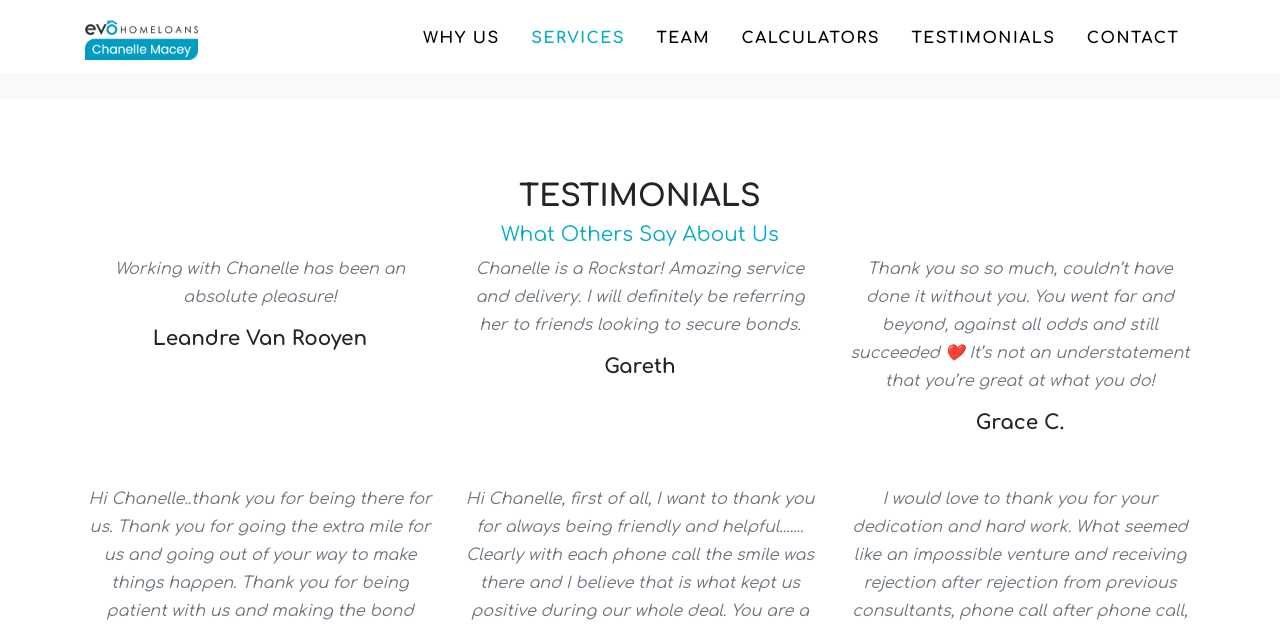
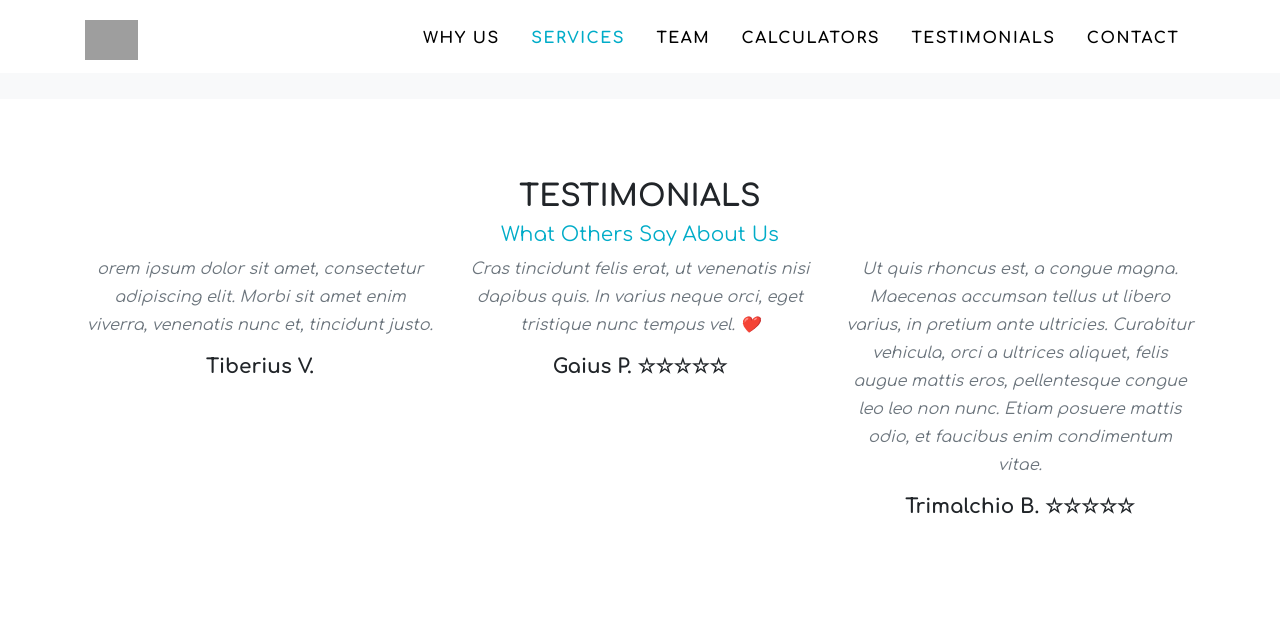
Before and after one commit to Intellify-Cloud/ev-kprob, a Jekyll site: the page built from index.md, in a window 1280 px wide and 1400 px high, scrolled down 1819 px. Shown: the top 629 px of the window. Built offline with Jekyll 4.4.1, drawn with Linux system fonts in a browser that asks for light colours; some of the changed text lies outside the part shown; grey boxes are pictures that could not be loaded.

Commit message:
1012.1153

```diff
--- a/_assets/site.scss
+++ b/_assets/site.scss
@@ -3,10 +3,10 @@
 @import "bootstrap/scss/variables";
 @import "bootstrap/scss/mixins";
 
-$header-image: "./img/evo-chanelle-macey-hero.jpg";
+$header-image: "./img/evo-key-pro-bonds-hero.jpg";
 $contact-image: "./img/contact.png";
 
-$primary: #00ACC8;
+$primary: #1bacc6;
 $white: #fff;
 $black: #000;
 $input-height:calc(#{$input-height-inner} + #{$input-height-border});
--- a/_config.yml
+++ b/_config.yml
@@ -1,12 +1,12 @@
 baseurl: ""
 
-title      : evo Chanelle Macey - Expert in Bond Origination & Home Loans | Durban
-email      : chanelle.macey@evogroup.co.za
-description: Contact Chanelle Macey from evo Chanelle Macey to help you with your home loan. We are experienced property professionals specializing in home loans and property finance. We are passionate about the property industry, focusing on bonds, home loans, and origination. We are committed to excellence and building long-term relationships.
+title      : evo Key Pro Bonds - Experts in Bond Origination & Home Loans | Durban
+email      : keyprobonds@outlook.com
+description: Connect with Carol Musgrove at evo Key Pro Bonds for expert guidance on securing your home loan. Our team of seasoned property specialists specializes in tailored home loans and comprehensive property finance solutions. We bring unparalleled passion to the property industry, dedicated specifically to bonds, home loans, and origination services. Count on our unwavering commitment to delivering excellence and fostering enduring partnerships
 author     : Eben Roux / Pieter Oosthuizen
 
 analytics:
-  google: G-2X3NV6BXQM
+  google: G-XXX
 
 collections:
   portfolio:
@@ -20,14 +20,14 @@
     - GET, OPTIONS, HEAD
 
 logo:
-  path: /assets/evo chanelle macey logo.png
+  path: /assets/evo-key-pro-bonds-logo.png
 
 exclude: [node_modules,webpack-config.js,package.json,package-lock.json]
 
 group: evo Homeloans
 
-company: evo Chanelle Macey
+company: evo Key Pro Bonds
 
-url: https://evohomeloans.co.za/bond-originator/uncategorized/chanelle-macey-evo-home-loans/
+url: https://evohomeloans.co.za/bond-originator/uncategorized/xxx/
 
 address: 275 Peter Mokaba Road, Morningside, Durban, 4001
--- a/_data/sitetext.yml
+++ b/_data/sitetext.yml
@@ -11,7 +11,7 @@
         desc: "We submit Home Loan Applications to up to seven banks negotiating the best interest rates and deal in the market at any given time."
         icon: fas fa-home
         link:
-          url: mailto:chanelle.macey@evogroup.co.za ?subject=Mail from evo Chanelle Macey website
+          url: mailto:keyprobonds@outlook.com ?subject=Mail from evo Key Pro Bonds website
           text: "Email Us"
       - title: "Pre-qualification"
         desc: "We help you check your credit record, income and expenses to give you an accurate assessment of what you can afford. You will then know how likely you are to qualify for a bond."
@@ -23,7 +23,7 @@
         desc: "I'm searching property portals and visiting show houses but have a few questions."
         icon: fas fa-search
         link:
-          url: mailto:chanelle.macey@evogroup.co.za ?subject=Mail from evo Chanelle Macey website
+          url: mailto:keyprobonds@outlook.com ?subject=Mail from evo Key Pro Bonds website
           text: "Email Me"
 
 articles:
@@ -75,7 +75,7 @@
           text: "Calculate"
 
 textblock:
-    title: "Why evo Chanelle Macey"
+    title: "Why Key Pro Bonds"
     text: "Home loans ....getting your bond approved."
     footer: "Our service is completely FREE, with no obligation."
     section: textblock
@@ -110,15 +110,15 @@
 
 about:
     title: "About Us"
-    text2: "Property runs in my family's veins, with a father who is a property developer and a mom who has been an estate agent for more than 30 years, I have had  exposure to the industry from many perspectives and fully understand the ups & downs of approved and declined bonds.
+    text2: "Pellentesque habitant morbi tristique senectus et netus et malesuada fames ac turpis egestas. Nulla gravida non urna a efficitur. Fusce ultricies dui eu eros vulputate, et ultricies quam placerat.
     <br><br>
-    Our passion for my work shows in my day-to-day interactions and all of our transactions.
+    Pellentesque nibh lectus, pulvinar a convallis sed, vehicula vel diam. Etiam blandit mi in diam rhoncus, eget auctor lacus tristique.
     <br><br>
-    We understand the importance of each sale for my buyers and real estate partners.
+    Aenean lacus risus, vehicula at pellentesque eu, facilisis non tellus.
     <br><br>
-    We am committed to obtaining the best bond offer no matter the challenge, so feel free to contact us if you need a pre-qualification or a home loan.
+    Vivamus consectetur sed velit ut egestas. Integer pretium varius nulla vel scelerisque. Etiam placerat, eros eu tempus scelerisque, nibh velit efficitur diam, et lacinia nisi urna sit amet diam.
     <br><br>
-    We look forward to helping you!"
+    Vivamus consectetur sed velit ut egestas!"
 
 clients:
     title: Bank Partners
@@ -155,64 +155,32 @@
     section: team
     contact:
     people:
-      - name: "Chanelle Macey"
+      - name: "Carol Musgrove"
         role: "Property Finance Specialist"
-        image: assets/img/team/Chanelle Macey evo Homeloans.jpg
+        image: assets/img/team/xxx.jpg
         social:
           - url: tel:079 562 0507
             icon: fas fa-phone
-          - url: mailto:chanelle.macey@evogroup.co.za?subject=evo Chanelle Macey Website Enquiry
+          - url: mailto:keyprobonds@outlook.com?subject=evo Key Pro Bonds Website Enquiry
             icon: fas fa-envelope
-          - url: https://www.facebook.com/chanellehomeloan
+          - url: https://www.facebook.com/xxx
             icon: fab fa-facebook-f
-          - url: https://za.linkedin.com/in/chanelle-macey-homeloans
+          - url: https://www.linkedin.com/in/carol-m/
             icon: fab fa-linkedin-in
-
-      - name: "Jacque Calitz"
-        role: "Property Finance Consultant"
-        image: assets/img/team/Jacque Calitz evo Homeloans.jpg
-        social:
-          - url: tel:071 883 3644
-            icon: fas fa-phone
-          - url: mailto:jacque.calitz@evogroup.co.za?subject=evo Chanelle Macey Website Enquiry
-            icon: fas fa-envelope
-          - url: https://www.facebook.com/chanellehomeloan
-            icon: fab fa-facebook-f
-
-      - name: "Zelda Weaver"
-        role: "Property Finance Specialist"
-        image: assets/img/team/Zelda Weaver evo Homeloans.jpg
-        social:
-          - url: tel:082 414 1865
-            icon: fas fa-phone
-          - url: mailto:zelda.weaver@evogroup.co.za?subject=evo Chanelle Macey Website Enquiry
-            icon: fas fa-envelope
-          - url: https://www.facebook.com/Evo.ZeldaWeaverEverywhere?mibextid=ZbWKwL
-            icon: fab fa-facebook-f
-
 
 testimonials:
     title: "TESTIMONIALS"
     text: "What Others Say About Us"
     section: testimonials
     people:
-      - name: "Leandre Van Rooyen"
-        testimony: "Working with Chanelle has been an absolute pleasure!"
+      - name: "Tiberius V."
+        testimony: "orem ipsum dolor sit amet, consectetur adipiscing elit. Morbi sit amet enim viverra, venenatis nunc et, tincidunt justo."
 
-      - name: "Gareth"
-        testimony: "Chanelle is a Rockstar! Amazing service and delivery. I will definitely be referring her to friends looking to secure bonds."
+      - name: "Gaius P. ☆☆☆☆☆"
+        testimony: " Cras tincidunt felis erat, ut venenatis nisi dapibus quis. In varius neque orci, eget tristique nunc tempus vel. ❤️ "
 
-      - name: "Grace C."
-        testimony: "Thank you so so much, couldn’t have done it without you. You went far and beyond, against all odds and still succeeded ❤️ It’s not an understatement that you’re great at what you do!"
-
-      - name: "Christopher Perumall"
-        testimony: "Hi Chanelle..thank you for being there for us. Thank you for going the extra mile for us and going out of your way to make things happen. Thank you for being patient with us and making the bond possible. Thank you for putting such an extra effort in to accomplish our bond. We really appreciate you. Thank you kindly."
-
-      - name: "Leendert & Rachelle Roos"
-        testimony: "Hi Chanelle, first of all, I want to thank you for always being friendly and helpful....... Clearly with each phone call the smile was there and I believe that is what kept us positive during our whole deal. You are a go-getter and nothing will stand in your way to help your clients. We truly admire your good service, warm personality, and great efforts with every step to finalize our bond finance. Keep up the stunning work!"
-
-      - name: "Dr. Frank ☆☆☆☆☆"
-        testimony: "I would love to thank you for your dedication and hard work. What seemed like an impossible venture and receiving rejection after rejection from previous consultants, phone call after phone call, you were able to make it happen and I can finally say I have my dream property! Thank you very much! I will definitely recommend you to all the people who ever need your services. Very professional and honest. I thank you."
+      - name: "Trimalchio B. ☆☆☆☆☆"
+        testimony: "Ut quis rhoncus est, a congue magna. Maecenas accumsan tellus ut libero varius, in pretium ante ultricies. Curabitur vehicula, orci a ultrices aliquet, felis augue mattis eros, pellentesque congue leo leo non nunc. Etiam posuere mattis odio, et faucibus enim condimentum vitae."
 
 
 
@@ -226,13 +194,13 @@
 footer:
     legal: "Powered by evo Homeloans"
     social:
-      - url: https://twitter.com/chanelle_macey
-        icon: "fab fa-twitter"
-      - url: https://www.facebook.com/chanellehomeloan
-        icon: "fab fa-facebook-f"
-      - url: https://za.linkedin.com/in/chanelle-macey-homeloans
+      #- url: https://twitter.com/xxx
+      #  icon: "fab fa-twitter"
+      #- url: https://www.facebook.com/xxx
+      #  icon: "fab fa-facebook-f"
+      - url: https://www.linkedin.com/company/key-pro-bonds/
         icon: "fab fa-linkedin-in"
-      - url: https://api.whatsapp.com/send?phone=27795620507
+      - url: https://api.whatsapp.com/send?phone=27633880161
         icon: "fab fa-whatsapp"
       # - url: https://instagram.com
       #   icon: "fab fa-instagram"
--- a/_includes/footer.html
+++ b/_includes/footer.html
@@ -26,7 +26,7 @@
         <div class="col-md-4">
           <ul class="list-inline quicklinks">
             <li class="list-inline-item">
-              <a href="https://evohomeloans.co.za/bond-originator/uncategorized/chanelle-macey-evo-home-loans/"
+              <a href="https://evohomeloans.co.za/bond-originator/xxx/"
                 target="_blank">{{ site.data.sitetext.footer.legal | default: "" }}</a>
             </li>
           </ul>
```
Also changed, not shown: contact.md (+8 -8 lines).
